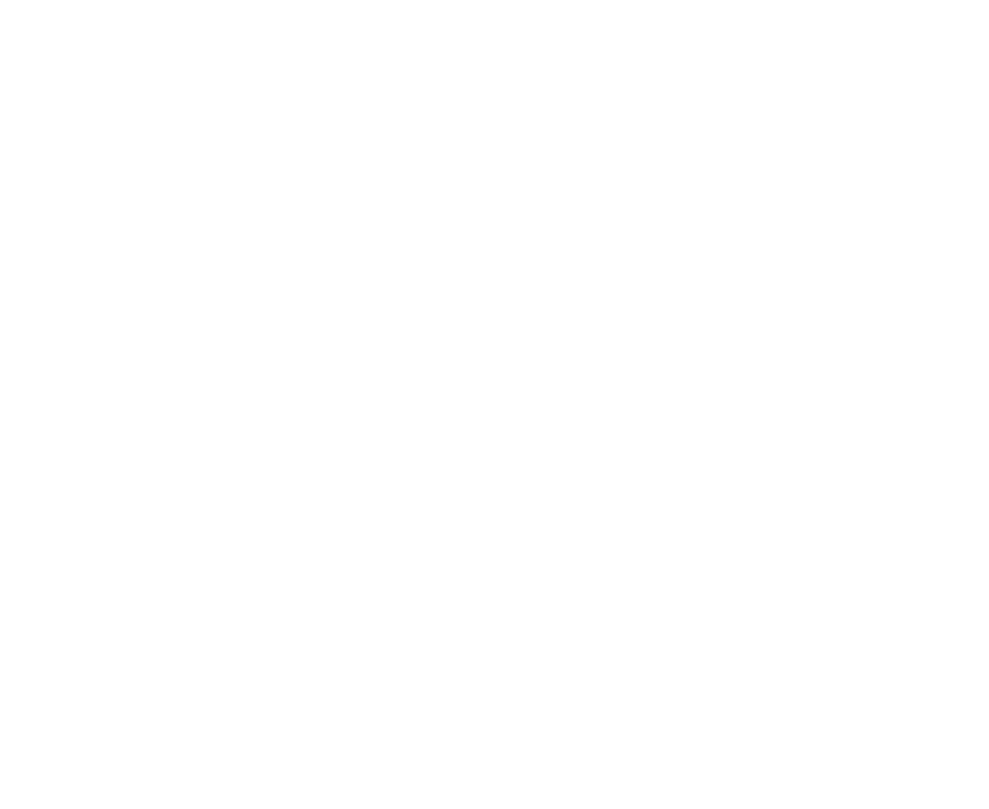
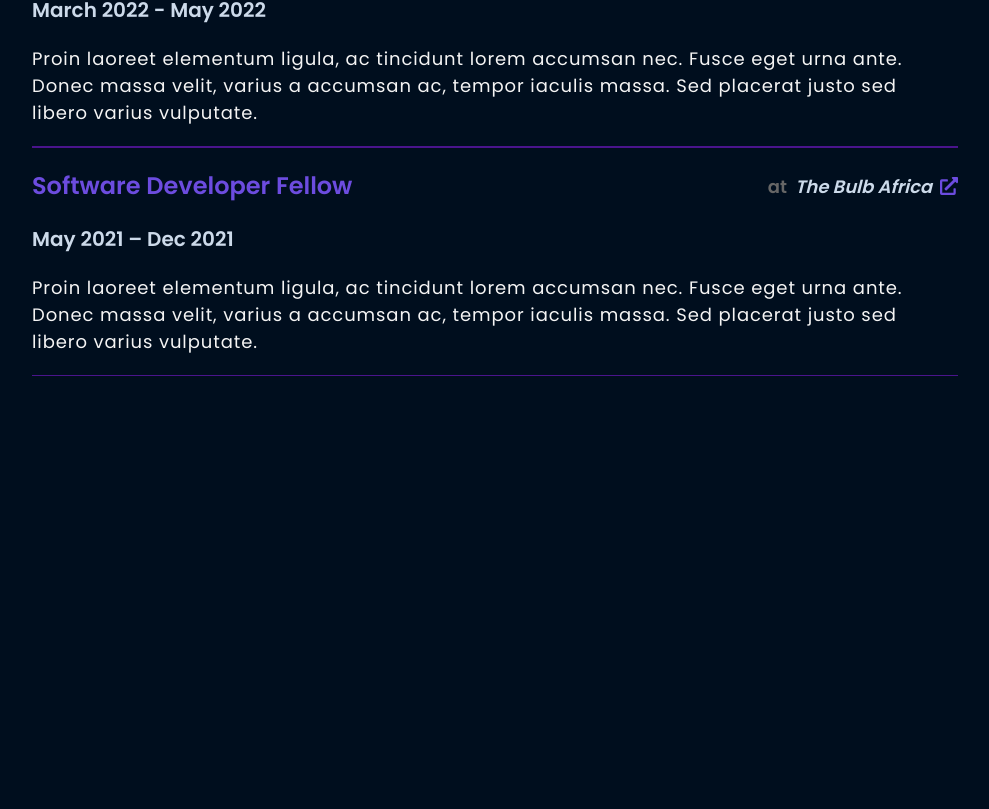
Before and after one commit to Blacknese96/Greggs-portfolio, a React (Vite) app: page / in a window 1280 px wide. Shown: the part 2991-3800 px from the top of the page, without its empty margins (258-1247 px from the left). Before the commit the page ends 2455 px from the top, so only its background shows below. Built offline with nearby package versions, Linux system fonts and the light colour scheme.

Commit message:
implement experience page

```diff
--- /dev/null
+++ b/src/components/HappyClient.tsx
@@ -0,0 +1,20 @@
+import React from 'react'
+import {Fade} from 'react-reveal'
+
+const HappyClient = () => {
+  return (
+    <section className='w-full h-full font-poppins bg-gradient-to-r from-black to-nightBlue pb-12'>
+            <div className='flex flex-col justify-center items-center pt-24 pb-12 px-[5%] max-w-[1440px] mx-auto'>
+            <Fade up duration="1500">
+            <h2 className='text-2xl mb-5 text-transparent bg-clip-text bg-gradient-to-r from-[#6C4CDF] to-secondary'>Happy Clients</h2>
+                <p className='text-base max-w-[725px] text-center tracking-wider text-[#f4f4f4] mb-8'>Empowering people in new a digital journey with my super services
+                </p>
+            </Fade>
+
+            </div>
+
+        </section>
+  )
+}
+
+export default HappyClient
--- a/src/components/MyNewExp.tsx
+++ b/src/components/MyNewExp.tsx
@@ -1,23 +1,82 @@
 import React from 'react'
 import { FaLaptopCode } from 'react-icons/fa'
-import {Zoom} from 'react-reveal'
+import { FaExternalLinkAlt } from "react-icons/fa"
+import { GiBookCover } from 'react-icons/gi'
+import {Fade} from 'react-reveal'
 
+const myExp = [
+    {company:'Phasecurve Technology',role:'Frontend Developer',year:'2022 - Present', experience:'Proin laoreet elementum ligula, ac tincidunt lorem accumsan nec. Fusce eget urna ante. Donec massa velit, varius a accumsan ac, tempor iaculis massa. Sed placerat justo sed libero varius vulputate.', link:'https://phasecurve.com/'},
+    {company:'Identitypass',role:'Frontend Developer (Internship)',year:'March 2022 - May 2022', experience:'Proin laoreet elementum ligula, ac tincidunt lorem accumsan nec. Fusce eget urna ante. Donec massa velit, varius a accumsan ac, tempor iaculis massa. Sed placerat justo sed libero varius vulputate.', link:'https://www.myidentitypass.com/'},
+    {company:'The Bulb Africa',role:'Software Developer Fellow',year: 'May 2021 – Dec 2021', experience:'Proin laoreet elementum ligula, ac tincidunt lorem accumsan nec. Fusce eget urna ante. Donec massa velit, varius a accumsan ac, tempor iaculis massa. Sed placerat justo sed libero varius vulputate.', link:'https://www.thebulb.africa/'}
+]
+
+const education = [
+  {year:'November 27, 2023', course:'React Learning Program',tutor:' Andela '},
+  {year:'February, 2020', course:'B.sc in Entrepreneurship & Business Mgt',tutor:' National Open University Of Nig.'},
+]
 const MyNewExp = () => {
   return (
     <section className='w-full h-full text-white font-poppins bg-nightBlue'>
        <div className='flex flex-col py-24 px-[5%] max-w-[1400px] mx-auto'>
-       <Zoom duration="1500">
+       <Fade duration="1500" left>
                 <div className='flex gap-3 mb-12 items-center text-[#6C4CDF] text-2xl'>
                 <FaLaptopCode />
 
                 <h2 className='text-transparent bg-clip-text bg-gradient-to-r from-[#6C4CDF] to-secondary'>Experience</h2>
                 </div>
-        </Zoom>
-        <div className='max-w-5xl flex flex-col py-5 border-y border-purple-900 justify-end'>
-        <div className='flex items-center'></div>
+        </Fade>
+        {myExp.map((item,index)=>(
+        <div className='flex justify-end'>
+            <div className='max-w-[926px] flex gap-5 flex-col py-5 border-y border-purple-900' key={index}>
+            <div className='flex justify-between items-center'>
+            <h3 className='font-semibold text-[24px] text-primary'>{item.role}</h3>
 
-        <p className=''></p>
-        <p className=''></p>
+            <div className='flex text-[18px] font-semibold gap-2 items-center'>
+                    <span className='text-[#666]'>at</span>
+                    <a href={item.link} target='_blank' className='text-secondary flex items-center gap-2'>
+                    <p className='italic'>{item.company}</p>
+                    <FaExternalLinkAlt color="#6C4CDF"/>
+                    </a>
+            </div>
+            </div>
+
+            <p className='text-secondary font-semibold text-[20px]'>{item.year}</p>
+            <p className='text-base tracking-wider text-[#f4f4f4]'>{item.experience}</p>
+            </div>
+
+        </div>
+        ))}
+
+        <div className='pt-24'>
+        <Fade duration="1500" left>
+                <div className='flex gap-3 mb-12 items-center text-[#6C4CDF] text-2xl'>
+                <GiBookCover />
+
+                <h2 className='text-transparent bg-clip-text bg-gradient-to-r from-[#6C4CDF] to-secondary'>Education</h2>
+                </div>
+        </Fade>
+        {education.map((item,index)=>(
+        <div className='flex justify-end'>
+        <Fade up duration="1500">
+        <div className='max-w-[926px] w-full flex gap-5 flex-col py-5 border-y border-purple-900' key={index}>
+            <div className='flex justify-between'>
+            <div className='flex flex-col gap-3'>
+              <h3 className='font-semibold text-[24px] text-primary'>{item.course}</h3>
+
+              <p className='text-base font-medium text-secondary'>{item.year}</p>
+            </div>
+
+            <p className='text-base italic font-medium tracking-wider text-[#f4f4f4]'>
+            {item.tutor}
+            </p>
+            </div>
+
+            </div>
+        </Fade>
+
+
+        </div>
+        ))}
         </div>
        </div>
     </section>
--- a/src/components/MySkill.tsx
+++ b/src/components/MySkill.tsx
@@ -7,7 +7,7 @@
             <div className='flex flex-col justify-center items-center pt-24 pb-12 px-[5%] max-w-[1440px] mx-auto'>
             <Fade up duration="1500">
             <h2 className='text-2xl mb-5 text-transparent bg-clip-text bg-gradient-to-r from-[#6C4CDF] to-secondary'>My Skills</h2>
-                <p className='text-base max-w-[725px] text-center tracking-wider text-[#f4f4f4] mb-8'>I take your ideas and turn them into an exquisite web experiences through my expertise in frontend development.
+                <p className='text-base max-w-[725px] text-center tracking-wider text-[#f4f4f4] mb-8'>I take your ideas and turn them into exquisite web experiences through my expertise in frontend development.
                 </p>
             </Fade>
 
--- a/src/pages/Home.tsx
+++ b/src/pages/Home.tsx
@@ -1,4 +1,6 @@
+import HappyClient from "../components/HappyClient";
 import HeroBanner from "../components/HeroBanner";
+import MyNewExp from "../components/MyNewExp";
 // import MyEdu from "../components/MyEdu";
 import MyService from "../components/MyService";
 import MySkill from "../components/MySkill";
@@ -10,7 +12,9 @@
       <HeroBanner/>
       <MyService/>
       <MySkill/>
+      <MyNewExp/>
       {/* <MyEdu/> */}
+      <HappyClient/>
    </div>
   );
 };
```
